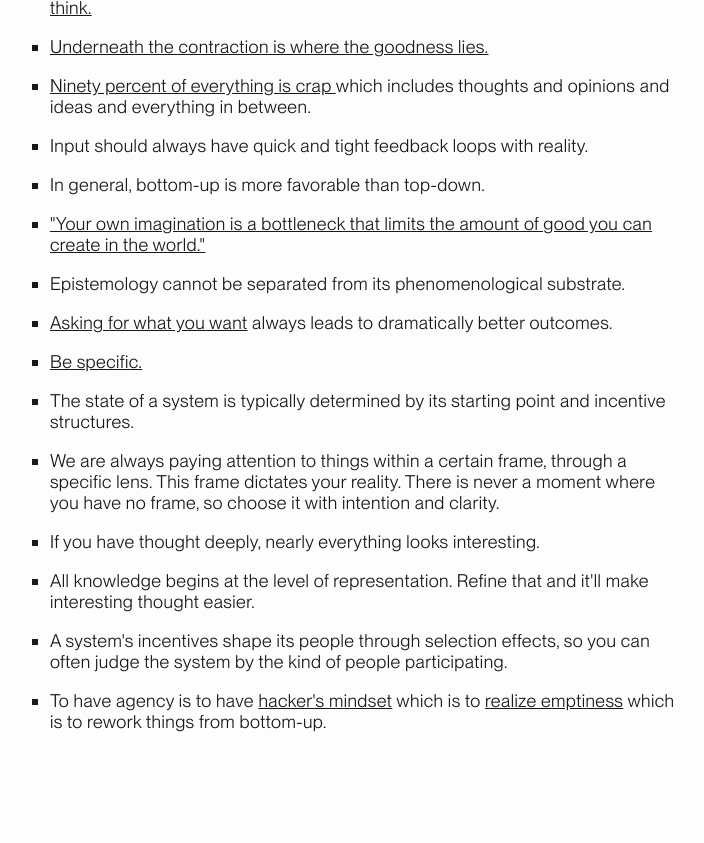
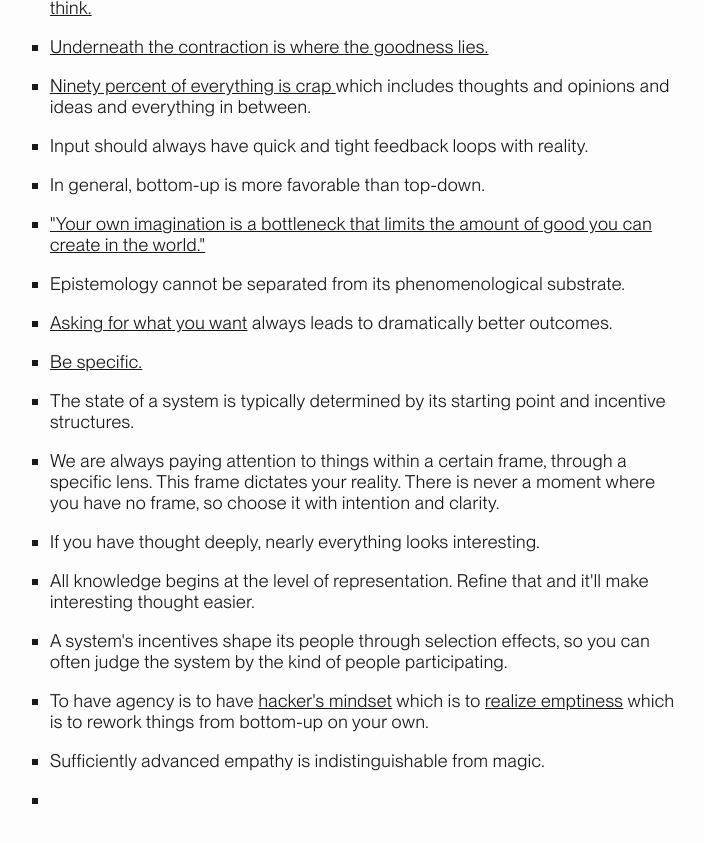
Before and after one commit to pxsswordprotected/personalsite, a Jekyll site: the page docs/principles.html, which Jekyll copies as it is, in a window 1280 px wide and 900 px high, scrolled down 3884 px. Shown: the top 843 px of the window, without its empty margins (285-989 px from the left). Built offline with Jekyll 4.4.1, drawn with Linux system fonts in a browser that asks for light colours; before the commit the page ends 4706 px from its top, so only the background shows below that.

Commit message:
new principle

```diff
--- a/docs/principles.html
+++ b/docs/principles.html
@@ -702,8 +702,14 @@
                                 target="_blank"
                                 >realize emptiness</a
                             >
-                            which is to rework things from bottom-up.
+                            which is to rework things from bottom-up on your
+                            own.
                         </li>
+                        <li>
+                            Sufficiently advanced empathy is indistinguishable
+                            from magic.
+                        </li>
+                        <li></li>
                     </ul>
                 </section>
             </main>
```
